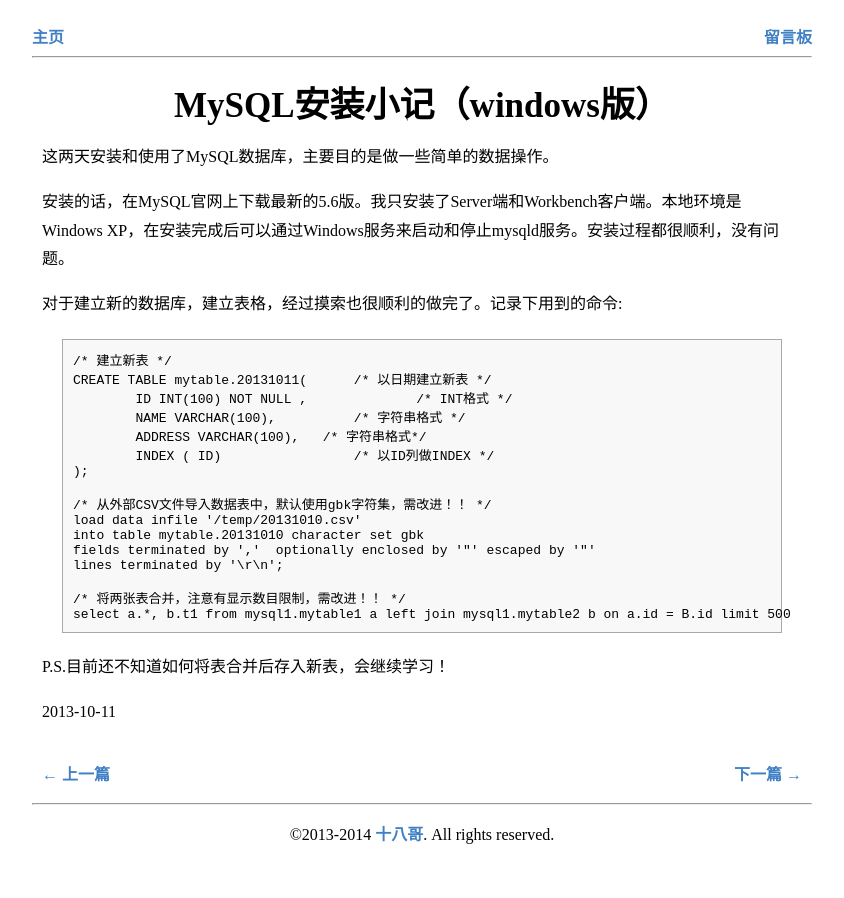
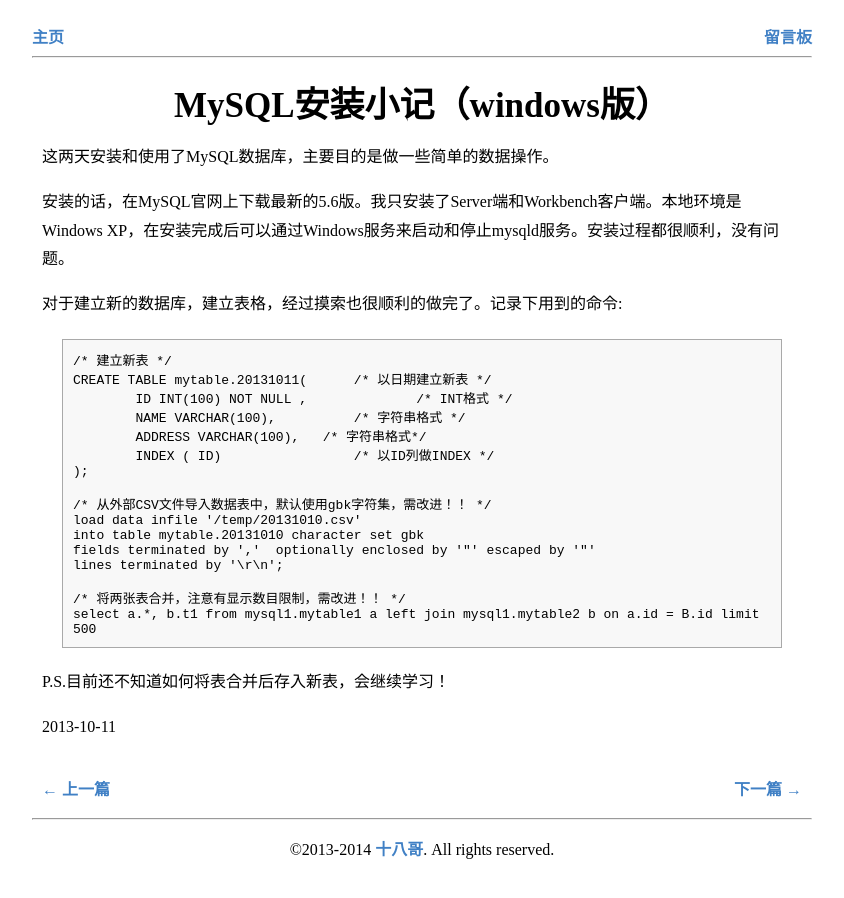
Before and after one commit to cforth/blog, a Jekyll site: the page built from _posts/2013-10-11-install-mysql.md, in a window 1280 px wide. Shown: the whole page, without its empty margins (218-1062 px from the left). Built offline with Jekyll 4.4.1, drawn with Linux system fonts in a browser that asks for light colours; Markdown is read by kramdown in place of the engine named in the settings; comment, search, counter and statistics services are not loaded.

Commit message:
修复代码换行的问题

```diff
--- a/css/mystyle.css
+++ b/css/mystyle.css
@@ -101,6 +101,11 @@
   border-style: solid;
   border-width: 1px;
   border-color: #A9A9A9;
+  white-space:pre-wrap;
+  white-space:-moz-pre-wrap;
+  white-space:-pre-wrap;
+  white-space:-o-pre-wrap;
+  word-wrap:break-word;
 }
 
 
```
Also changed, not shown: _posts/2013-09-17-ubuntu-github-connect-error.md (+6 -3 lines).
